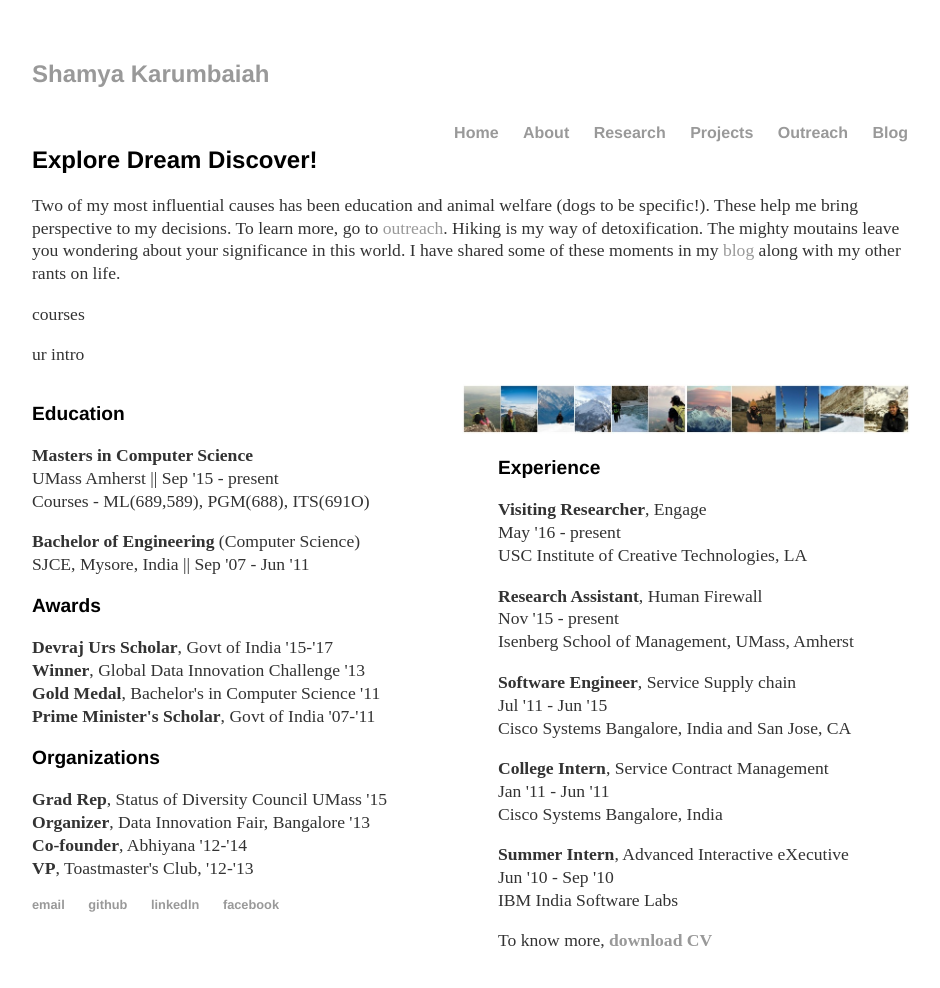
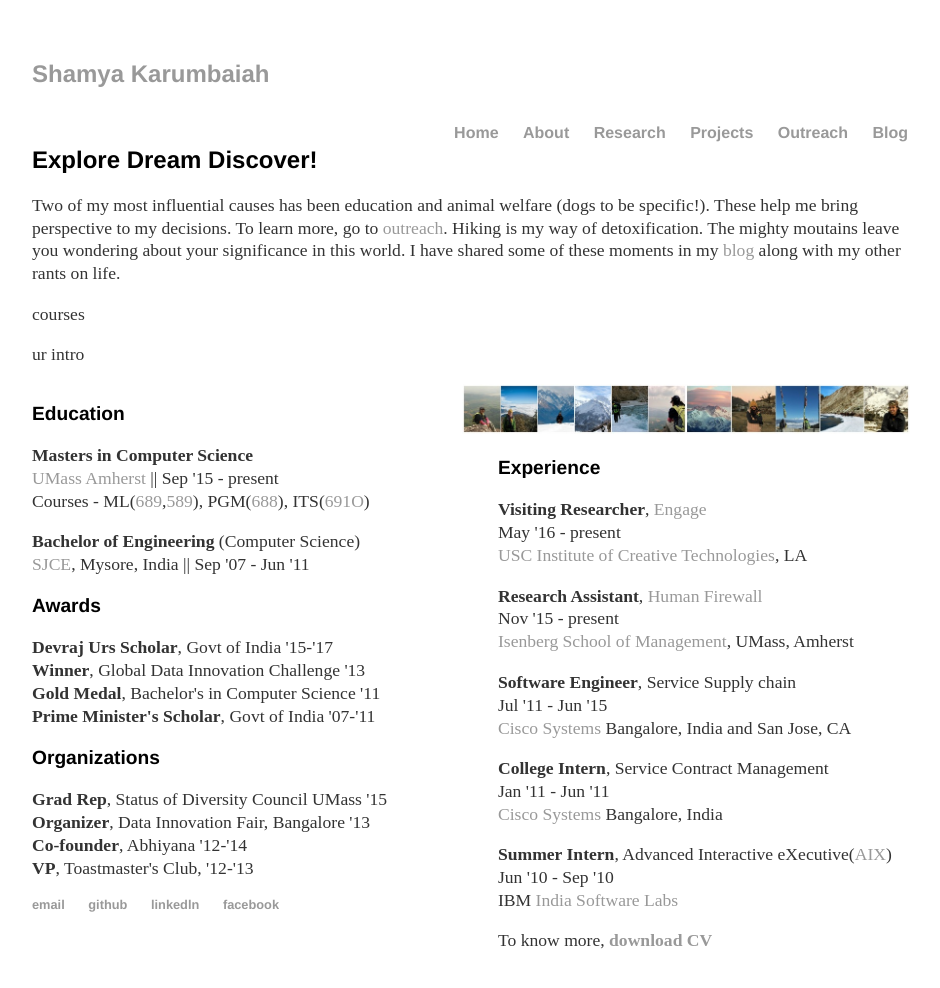
Before and after one commit to Shamya/shamyatest.github.io, a Jekyll site: the page built from about/index.html, in a window 1280 px wide. Shown: the whole page, without its empty margins (160-1100 px from the left). Built offline with Jekyll 4.4.1, drawn with Linux system fonts in a browser that asks for light colours.

Commit message:
Update index.html

```diff
--- a/about/index.html
+++ b/about/index.html
@@ -15,13 +15,13 @@ title: About Me
   <h3>Education</h2>
   <p>
     <b>Masters in Computer Science</b> <br>
-    UMass Amherst || Sep '15 - present <br>
-    Courses - ML(689,589), PGM(688), ITS(691O)
+    <a href="https://www.cics.umass.edu/">UMass Amherst</a> || Sep '15 - present <br>
+    Courses - ML(<a href= "http://www-edlab.cs.umass.edu/cs689/">689</a>,<a href="http://openscholar.cs.umass.edu/marlin/classes/cmpsci-589-machine-learning">589</a>), PGM(<a href="http://people.cs.umass.edu/~brenocon/pgm2016/">688</a>), ITS(<a href="https://www.cics.umass.edu/content/fall-16-course-descriptions/#691O">691O</a>)
   </p>
 
   <p>
     <b>Bachelor of Engineering </b>(Computer Science) <br>
-    SJCE, Mysore, India || Sep '07 - Jun '11 <br>
+    <a href="http://sjce.ac.in/">SJCE</a>, Mysore, India || Sep '07 - Jun '11 <br>
   </p>
 
   <h3>Awards</h3>
@@ -44,33 +44,33 @@ title: About Me
 <div class="section2">
   <h3>Experience</h3>
   <p>
-    <b>Visiting Researcher</b>, Engage <br>
+    <b>Visiting Researcher</b>, <a href="http://ict.usc.edu/groups/learning-sciences/">Engage</a> <br>
     May '16 - present <br>
-    USC Institute of Creative Technologies, LA
+    <a href="http://ict.usc.edu/">USC Institute of Creative Technologies</a>, LA
   </p>
 
   <p>
-    <b>Research Assistant</b>, Human Firewall  <br>
+    <b>Research Assistant</b>, <a href="http://www.nsf.gov/awardsearch/showAward?AWD_ID=1421580">Human Firewall</a>  <br>
     Nov '15 - present <br>
-    Isenberg School of Management, UMass, Amherst
+    <a href="https://www.isenberg.umass.edu/">Isenberg School of Management</a>, UMass, Amherst
   </p>
 
   <p>
     <b>Software Engineer</b>, Service Supply chain<br>
     Jul '11 - Jun '15 <br>
-    Cisco Systems Bangalore, India and San Jose, CA
+    <a hrefF="http://www.cisco.com/c/en/us/index.html">Cisco Systems</a> Bangalore, India and San Jose, CA
   </p>
 
   <p>
     <b>College Intern</b>, Service Contract Management<br>
     Jan '11 - Jun '11 <br>
-    Cisco Systems Bangalore, India
+    <a hrefF="http://www.cisco.com/c/en/us/index.html">Cisco Systems</a> Bangalore, India
   </p>
 
   <p>
-    <b>Summer Intern</b>, Advanced Interactive eXecutive<br>
+    <b>Summer Intern</b>, Advanced Interactive eXecutive(<a href="http://www-03.ibm.com/systems/power/software/aix/">AIX</a>)<br>
     Jun '10 - Sep '10 <br>
-    IBM India Software Labs
+    IBM <a href ="http://www-07.ibm.com/in/isl/">India Software Labs</a>
   </p>
 
   <p>
```
